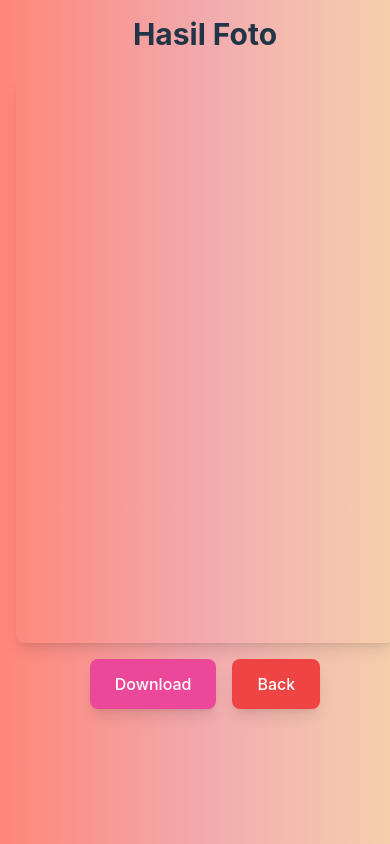
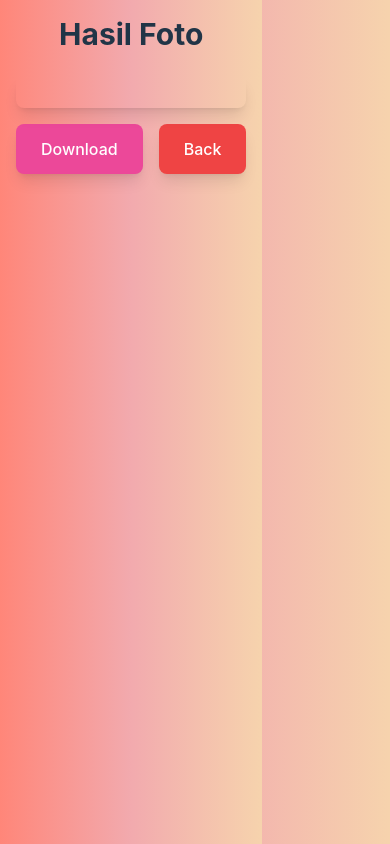
Before and after one commit to AndreasTopuh/FotoboxJO, a React (Vite) app in the folder client/: page /result in a window 390 px wide. Built offline with nearby package versions, Linux system fonts and the light colour scheme; the HTML template or start-up script is replaced by a standard one.

Commit message:
adding this some change also

```diff
--- a/client/src/index.css
+++ b/client/src/index.css
@@ -83,10 +83,12 @@ button:focus-visible {
 
 /* Custom Styles */
 #photoPreview {
-  min-height: 567px;
   position: relative;
-  width: 378px;
+  width: 768px;
+  height: 1152px;
   margin: 0 auto;
+  overflow: hidden;
+  /* Prevent overflow of larger images */
 }
 
 .custom-main {
@@ -155,15 +157,11 @@ button:focus-visible {
     flex-direction: column;
   }
 
-  #photoContainer {
-    flex-direction: row;
+  #photoPreview {
     width: 100%;
-    justify-content: center;
-  }
-
-  .photo {
-    width: 100px;
-    height: 110.9px;
+    height: auto;
+    max-width: 768px;
+    max-height: 1152px;
   }
 }
 
@@ -172,15 +170,11 @@ button:focus-visible {
     flex-direction: column;
   }
 
-  #photoContainer {
-    flex-direction: row;
+  #photoPreview {
     width: 100%;
-    justify-content: center;
-  }
-
-  .photo {
-    width: 100px;
-    height: 110.9px;
+    height: auto;
+    max-width: 378px;
+    max-height: 567px;
   }
 }
 
--- a/client/src/pages/CameraSession.jsx
+++ b/client/src/pages/CameraSession.jsx
@@ -21,17 +21,17 @@ export default function CameraSession() {
 
   const getLayoutKey = (path) => {
     const map = {
-      '/frame/layout/finallayout1.png': 'A',
-      '/frame/layout/finallayout2.png': 'B',
-      '/frame/layout/finallayout3.png': 'C',
-      '/frame/layout/finallayout4.png': 'D',
-      '/frame/layout/finallayout5.png': 'E',
-      '/frame/layout/finallayout6.png': 'F',
+      '/frameLayout1/frame1layout1.png': 'A',
+      '/frameLayout2/frame2layout1.png': 'B',
+      '/frameLayout3/frame3layout1.png': 'C',
+      '/frameLayout4/frame4layout1.png': 'D',
+      '/frameLayout5/frame5layout1.png': 'E',
+      '/frameLayout6/frame6layout1.png': 'F',
     };
     return map[path.replace('/frame/layout/', '').replace('.png', '')] || 'A';
   };
 
-  const layoutKey = getLayoutKey(layoutPath.replace('/frame/layout/frameLayout', '').replace('/frame1layout1.png', ''));
+  const layoutKey = getLayoutKey(layoutPath.replace('/frame/layout/', ''));
 
   useEffect(() => {
     navigator.mediaDevices.getUserMedia({ video: true })
@@ -60,8 +60,8 @@ export default function CameraSession() {
     const video = videoRef.current;
     const ctx = canvas.getContext('2d');
 
-    canvas.width = 768; // Match layout width
-    canvas.height = 1152; // Match layout height
+    canvas.width = 768;
+    canvas.height = 1152;
 
     const frame = new Image();
     frame.src = layoutPath;
@@ -191,7 +191,7 @@ export default function CameraSession() {
             </button>
           </div>
           <div id="photoContainer" className="flex items-center justify-center w-full md:w-auto">
-            <div className="relative w-[768px] h-[1152px]">
+            <div id="photoPreview" className="relative w-[768px] h-[1152px]">
               <img
                 src={layoutPath}
                 alt="Frame Template"
--- a/client/src/pages/EditPage.jsx
+++ b/client/src/pages/EditPage.jsx
@@ -11,16 +11,14 @@ export default function EditPage() {
 
   const getLayoutKey = (path) => {
     const map = {
-      '/frame/layout/finallayout1.png': 'A',
-      '/frame/layout/finallayout2.png': 'B',
-      '/frame/layout/finallayout3.png': 'C',
-      '/frame/layout/finallayout4.png': 'D',
-      '/frame/layout/finallayout5.png': 'E',
-      '/frame/layout/finallayout6.png': 'F',
+      '/frameLayout1/frame1layout1.png': 'A',
+      '/frameLayout2/frame2layout1.png': 'B',
+      '/frameLayout3/frame3layout1.png': 'C',
+      '/frameLayout4/frame4layout1.png': 'D',
+      '/frameLayout5/frame5layout1.png': 'E',
+      '/frameLayout6/frame6layout1.png': 'F',
     };
-    // Adjust for frame paths
-    const basePath = path.replace('/frame/layout/frameLayout', '').replace('/frameXlayout1.png', '');
-    return map[basePath] || 'A';
+    return map[path.replace('/frame/layout/', '').replace('.png', '')] || 'A';
   };
 
   const layoutKey = getLayoutKey(layout);
@@ -95,7 +93,9 @@ export default function EditPage() {
   return (
     <main id="main-section" className="flex flex-col items-center p-4 min-h-screen bg-gradient-to-r from-[#FF8679] via-[#F2AAAE] to-[#F6D3AD]">
       <section className="custom-main flex flex-col md:flex-row gap-6 w-full max-w-6xl">
-        <div id="photoPreview" ref={previewRef} className="flex items-center justify-center p-4 rounded-lg shadow-lg relative" />
+        <div id="photoPreview" ref={previewRef} className="flex items-center justify-center p-4 rounded-lg shadow-lg relative w-[768px] h-[1152px]">
+          {/* Content managed by useEffect */}
+        </div>
         <div className="customization-container w-full max-w-md">
           <h1 className="custom-heading text-3xl font-bold text-center mb-6 text-gray-800">Customize your photo</h1>
           <div className="custom-options-container">
--- a/client/src/pages/FrameTemplate.jsx
+++ b/client/src/pages/FrameTemplate.jsx
@@ -57,11 +57,13 @@ export default function FrameTemplate() {
           <p className="text-lg">Pilih template untuk layout Anda.</p>
         </div>
         <div className="w-full md:w-1/2">
-          <img
-            src={displayFrame()}
-            alt="Selected Template"
-            className="w-full max-w-md mx-auto border-4 border-purple-500 rounded-lg"
-          />
+          <div id="photoPreview" className="relative w-[768px] h-[1152px] mx-auto">
+            <img
+              src={displayFrame()}
+              alt="Selected Template"
+              className="w-full h-full object-contain border-4 border-purple-500 rounded-lg"
+            />
+          </div>
           <button
             onClick={handleContinue}
             className="mt-4 bg-blue-600 hover:bg-blue-700 text-white px-6 py-3 rounded-lg shadow-lg"
```
